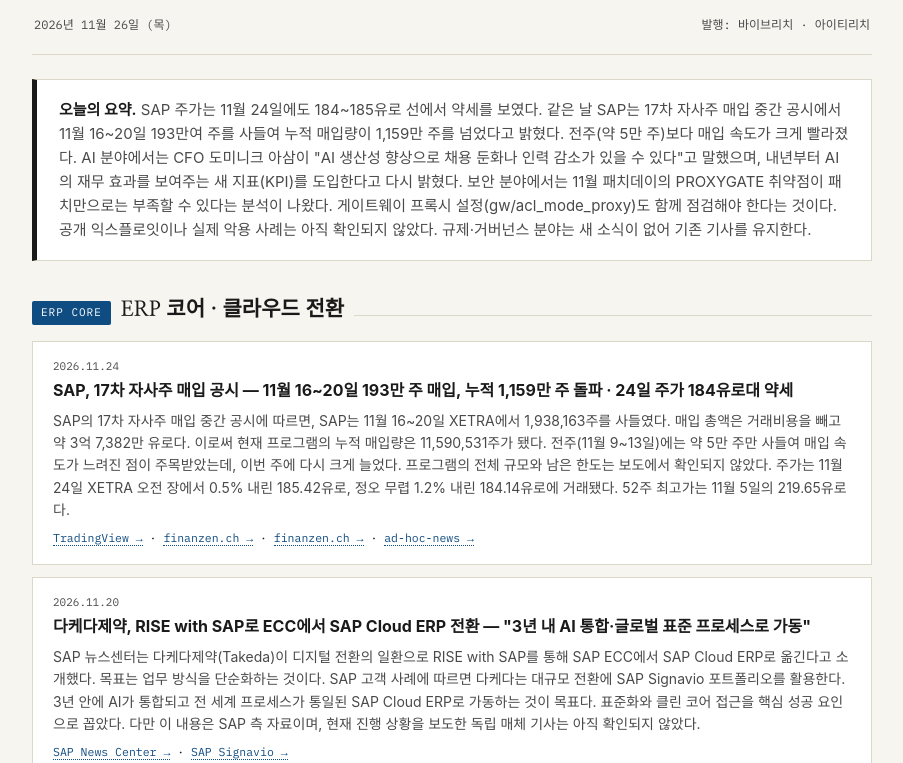
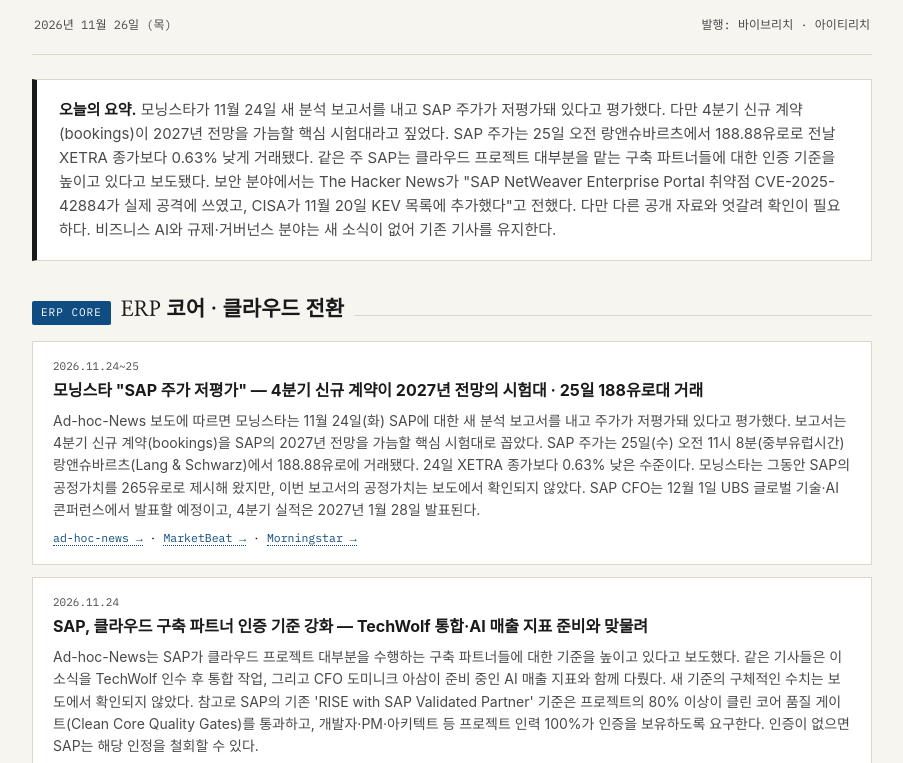
Before and after one commit to ititrich/kakaotest, a plain HTML site: page index.html in a window 1280 px wide. Shown: the part 176-939 px from the top of the page, without its empty margins (188-1091 px from the left). Drawn offline with Linux system fonts and the light colour scheme; a web font is replaced by a local one.

Commit message:
Daily SAP ERP report update - 2026-11-26
Co-Authored-By: Claude Opus 5.5 <noreply@anthropic.com>
Claude-Session: https://claude.ai/code/session_01PnzrCVbCnaVGYyQWhBuUHd

```diff
--- a/index.html
+++ b/index.html
@@ -168,15 +168,15 @@
   </header>
 
   <div class="meta-bar">
-    <span id="report-date">2026년 11월 25일 (수)</span>
+    <span id="report-date">2026년 11월 26일 (목)</span>
     <span>발행: 바이브리치 · 아이티리치</span>
   </div>
 
   <div class="lede">
-    <strong>오늘의 요약.</strong> SAP 주가는 11월 24일에도 184~185유로 선에서 약세를 보였다. 같은 날 SAP는 17차 자사주 매입 중간 공시에서 11월 16~20일 193만여 주를 사들여 누적 매입량이 1,159만 주를 넘었다고 밝혔다. 전주(약 5만 주)보다 매입 속도가 크게 빨라졌다.
-    AI 분야에서는 CFO 도미니크 아삼이 "AI 생산성 향상으로 채용 둔화나 인력 감소가 있을 수 있다"고 말했으며, 내년부터 AI의 재무 효과를 보여주는 새 지표(KPI)를 도입한다고 다시 밝혔다.
-    보안 분야에서는 11월 패치데이의 PROXYGATE 취약점이 패치만으로는 부족할 수 있다는 분석이 나왔다. 게이트웨이 프록시 설정(gw/acl_mode_proxy)도 함께 점검해야 한다는 것이다. 공개 익스플로잇이나 실제 악용 사례는 아직 확인되지 않았다.
-    규제·거버넌스 분야는 새 소식이 없어 기존 기사를 유지한다.
+    <strong>오늘의 요약.</strong> 모닝스타가 11월 24일 새 분석 보고서를 내고 SAP 주가가 저평가돼 있다고 평가했다. 다만 4분기 신규 계약(bookings)이 2027년 전망을 가늠할 핵심 시험대라고 짚었다. SAP 주가는 25일 오전 랑앤슈바르츠에서 188.88유로로 전날 XETRA 종가보다 0.63% 낮게 거래됐다.
+    같은 주 SAP는 클라우드 프로젝트 대부분을 맡는 구축 파트너들에 대한 인증 기준을 높이고 있다고 보도됐다.
+    보안 분야에서는 The Hacker News가 "SAP NetWeaver Enterprise Portal 취약점 CVE-2025-42884가 실제 공격에 쓰였고, CISA가 11월 20일 KEV 목록에 추가했다"고 전했다. 다만 다른 공개 자료와 엇갈려 확인이 필요하다.
+    비즈니스 AI와 규제·거버넌스 분야는 새 소식이 없어 기존 기사를 유지한다.
   </div>
 
   <!-- ERP 코어 / 클라우드 전환 -->
@@ -186,6 +186,23 @@
       <h2>ERP 코어 · 클라우드 전환</h2>
       <span class="rule"></span>
     </div>
+
+    <article class="story">
+      <div class="story-date">2026.11.24~25</div>
+      <h3>모닝스타 "SAP 주가 저평가" — 4분기 신규 계약이 2027년 전망의 시험대 · 25일 188유로대 거래</h3>
+      <p>Ad-hoc-News 보도에 따르면 모닝스타는 11월 24일(화) SAP에 대한 새 분석 보고서를 내고 주가가 저평가돼 있다고 평가했다. 보고서는 4분기 신규 계약(bookings)을 SAP의 2027년 전망을 가늠할 핵심 시험대로 꼽았다.
+      SAP 주가는 25일(수) 오전 11시 8분(중부유럽시간) 랑앤슈바르츠(Lang &amp; Schwarz)에서 188.88유로에 거래됐다. 24일 XETRA 종가보다 0.63% 낮은 수준이다.
+      모닝스타는 그동안 SAP의 공정가치를 265유로로 제시해 왔지만, 이번 보고서의 공정가치는 보도에서 확인되지 않았다. SAP CFO는 12월 1일 UBS 글로벌 기술·AI 콘퍼런스에서 발표할 예정이고, 4분기 실적은 2027년 1월 28일 발표된다.</p>
+      <div class="source-link"><a href="https://www.ad-hoc-news.de/boerse/news/corporate-news/sap-stock-morningstar-calls-shares-undervalued-before-bookings-test/70552992" target="_blank">ad-hoc-news →</a> · <a href="https://www.marketbeat.com/stocks/NYSE/SAP/" target="_blank">MarketBeat →</a> · <a href="https://global.morningstar.com/en-gb/stocks/sap-earnings-solid-results-with-growing-confidence-2026-shares-slightly-undervalued" target="_blank">Morningstar →</a></div>
+    </article>
+
+    <article class="story">
+      <div class="story-date">2026.11.24</div>
+      <h3>SAP, 클라우드 구축 파트너 인증 기준 강화 — TechWolf 통합·AI 매출 지표 준비와 맞물려</h3>
+      <p>Ad-hoc-News는 SAP가 클라우드 프로젝트 대부분을 수행하는 구축 파트너들에 대한 기준을 높이고 있다고 보도했다. 같은 기사들은 이 소식을 TechWolf 인수 후 통합 작업, 그리고 CFO 도미니크 아삼이 준비 중인 AI 매출 지표와 함께 다뤘다.
+      새 기준의 구체적인 수치는 보도에서 확인되지 않았다. 참고로 SAP의 기존 'RISE with SAP Validated Partner' 기준은 프로젝트의 80% 이상이 클린 코어 품질 게이트(Clean Core Quality Gates)를 통과하고, 개발자·PM·아키텍트 등 프로젝트 인력 100%가 인증을 보유하도록 요구한다. 인증이 없으면 SAP는 해당 인정을 철회할 수 있다.</p>
+      <div class="source-link"><a href="https://www.ad-hoc-news.de/boerse/news/unternehmensnachrichten/sap-tightens-partner-benchmarks-as-finance-chief-prepares-an-ai-revenue-gauge/70549063" target="_blank">ad-hoc-news →</a> · <a href="https://www.ad-hoc-news.de/boerse/news/unternehmensnachrichten/sap-couples-techwolf-integration-with-stricter-partner-certification-as-asam-readies-ai-revenue/70549892" target="_blank">ad-hoc-news →</a> · <a href="https://learning.sap.com/courses/introducing-the-rise-with-sap-methodology-for-sap-partners-and-customers/leveraging-expert-guidance" target="_blank">SAP Learning →</a></div>
+    </article>
 
     <article class="story">
       <div class="story-date">2026.11.24</div>
@@ -450,6 +467,15 @@
       <h2>보안 패치 · 취약점</h2>
       <span class="rule"></span>
     </div>
+
+    <article class="story">
+      <div class="story-date">2026.11.20</div>
+      <h3>"SAP NetWeaver 포털 취약점 CVE-2025-42884 실제 악용" 보도 — CISA KEV 추가 전해져, SAP Note 3660969 적용 권고</h3>
+      <p>The Hacker News 보도에 따르면 Onapsis는 SAP NetWeaver Enterprise Portal의 CVE-2025-42884가 실제 공격에 악용되는 것을 확인했다. 미국 CISA는 11월 20일 이 취약점을 '알려진 악용 취약점(KEV)' 목록에 추가했다고 전해졌다. Onapsis는 이번 공격이 광범위하기보다는 표적형이라고 설명하고, SAP Security Note 3660969를 적용하라고 권했다.
+      CVE-2025-42884는 인증 없이 JNDI 환경 속성을 주입하거나 JNDI 조회에 쓰이는 URL을 넘길 수 있는 JNDI 인젝션 취약점이다. 대부분의 자료는 CVSS 6.5(중간)로 평가한다. 패치를 적용하기 전에는 포털에 들어오는 접근을 신뢰할 수 있는 네트워크로 제한하라는 권고가 나와 있다.
+      다만 일부 공개 취약점 데이터베이스에는 아직 '악용 없음'으로 표시돼 있어, CISA KEV 카탈로그에서 직접 확인할 것을 권한다.</p>
+      <div class="source-link"><a href="https://thehackernews.com/2026/11/hackers-exploit-critical-vmware-cisco.html" target="_blank">The Hacker News →</a> · <a href="https://nvd.nist.gov/vuln/detail/CVE-2025-42884" target="_blank">NVD →</a> · <a href="https://cloud.securitybridge.com/advisory/detail/3660969" target="_blank">SecurityBridge →</a></div>
+    </article>
 
     <article class="story">
       <div class="story-date">2026.11 (후속)</div>
```
